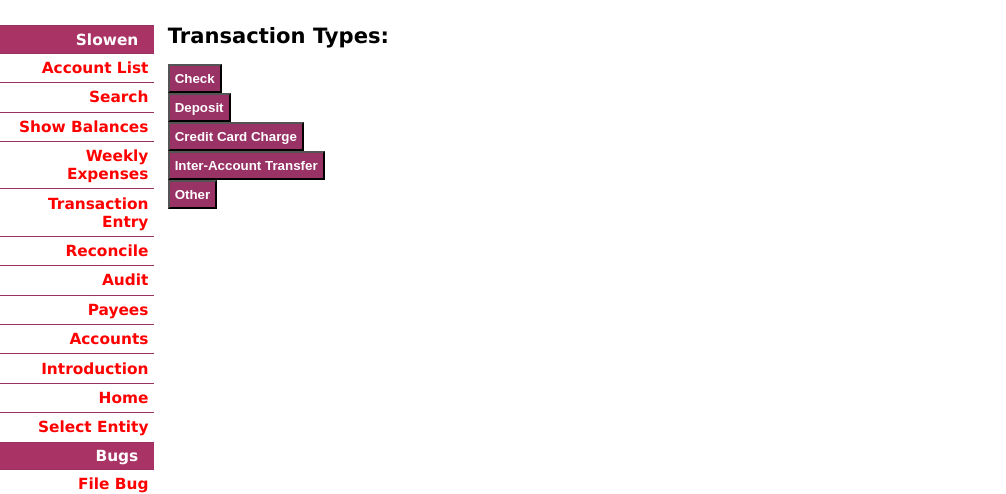
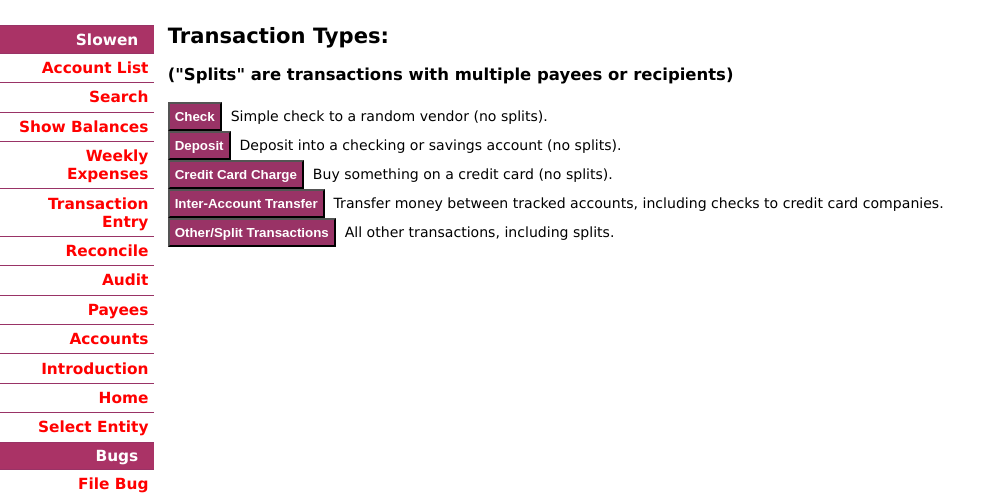
Before and after one commit to paulmfoster/slowen, a PHP site: page /txnadd in a window 1280 px wide. Shown: the part 52-546 px from the top of the page, without its empty margins (0-1006 px from the left). Run offline with PHP 8.4, Linux system fonts and the light colour scheme; the visitor is signed in with stand-in values (Sample User, id 1); data that the repository does not hold is empty; some libraries are stand-ins or nearby versions.

Commit message:
Add javascript capability to form library. Add explanatory text to add transaction screen.

```diff
--- a/common/form.lib.php
+++ b/common/form.lib.php
@@ -125,6 +125,10 @@ class form
 			$str .= $this->key_value('class', $fld['class']);
 		}
 
+		if (isset($fld['javascript'])) {
+			$str .= ' ' . $fld['javascript'];
+		}
+
 		$str .= '/>' . PHP_EOL;
 
 		echo $str;
@@ -244,7 +248,7 @@ class form
 		echo $str;
 	}
 
-	function radio_option($str, $option, $checked_value)
+	function radio_option($str, $option, $checked_value = NULL)
 	{
 		$str .= $this->key_value('value', $option['val']);
 
--- a/init.php
+++ b/init.php
@@ -30,7 +30,7 @@ $favicon = $base_url . 'favicon.ico';
 ini_set('session.gc_maxlifetime', 2592000);
 ini_set('session.cookie_lifetime', 2592000);
 session_set_cookie_params(2592000);
-session_name($cfg['session_cookie_name']);
+session_name($cfg['session_name']);
 session_start();
 
 if (empty($_SESSION['entity_num'])) {
--- a/views/txnadd.view.php
+++ b/views/txnadd.view.php
@@ -1,11 +1,19 @@
 
 <h2>Transaction Types:</h2>
+<h3>
+("Splits" are transactions with multiple payees or recipients)
+</h3>
 <?php form::button('Check', 'chkadd.php'); ?>
+&nbsp;Simple check to a random vendor (no splits).
 <br/>
 <?php form::button('Deposit', 'depadd.php'); ?>
+&nbsp;Deposit into a checking or savings account (no splits).
 <br/>
 <?php form::button('Credit Card Charge', 'ccardadd.php'); ?>
+&nbsp;Buy something on a credit card (no splits).
 <br/>
 <?php form::button('Inter-Account Transfer', 'xferadd.php'); ?>
+&nbsp;Transfer money between tracked accounts, including checks to credit card companies.
 <br/>
-<?php form::button('Other', 'othadd.php'); ?>
+<?php form::button('Other/Split Transactions', 'othadd.php'); ?>
+&nbsp;All other transactions, including splits.
```
